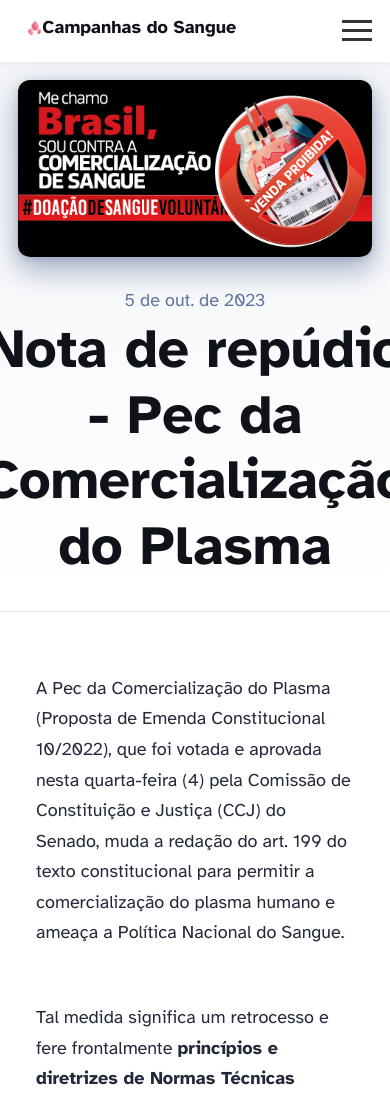
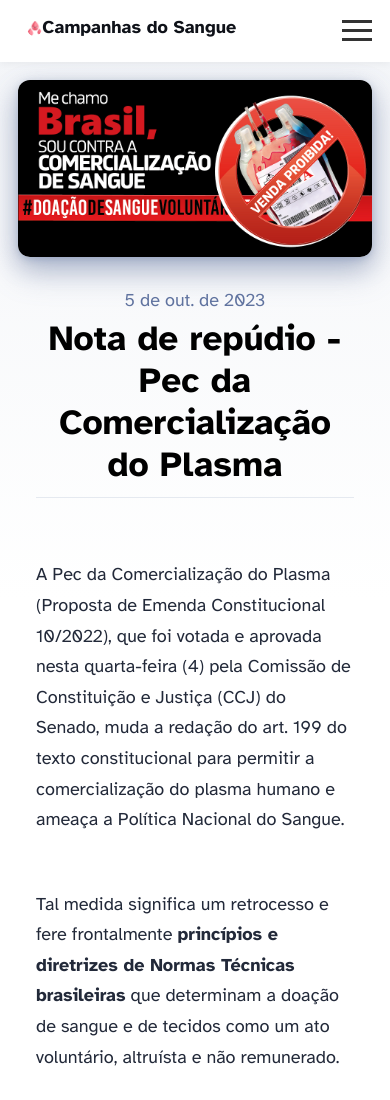
Before and after one commit to gcsolutionsdev/campanhas_do_sangue, an Astro site: page /campanhas_do_sangue/brasil/nota-repudio-pec in a window 390 px wide. Shown: the top 1100 px of the page. Built offline with nearby package versions, Linux system fonts and the light colour scheme; Astro itself is replaced by a stand-in of ours.

Commit message:
fix: resolving errors at page title in some mobile

```diff
--- a/src/layouts/BlogPost.astro
+++ b/src/layouts/BlogPost.astro
@@ -81,7 +81,7 @@ const { title, description, pubDate, favicon, updatedDate, heroImage } = Astro.p
 								)
 							}
 						</div>
-						<h1>{title}</h1>
+						<h3 style="color: black!important">{title}</h3>
 						<hr />
 					</div>
 					<slot />
```
